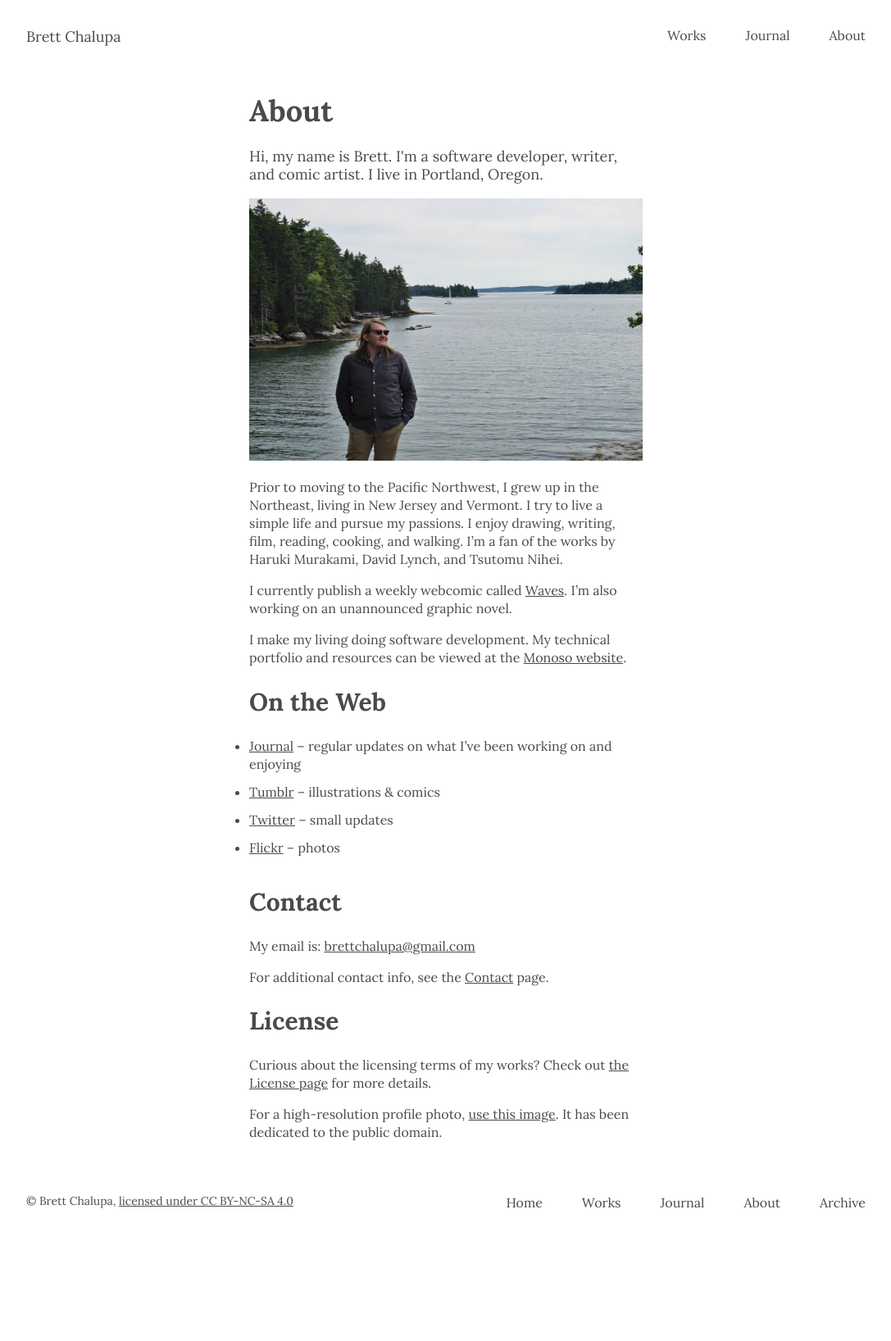
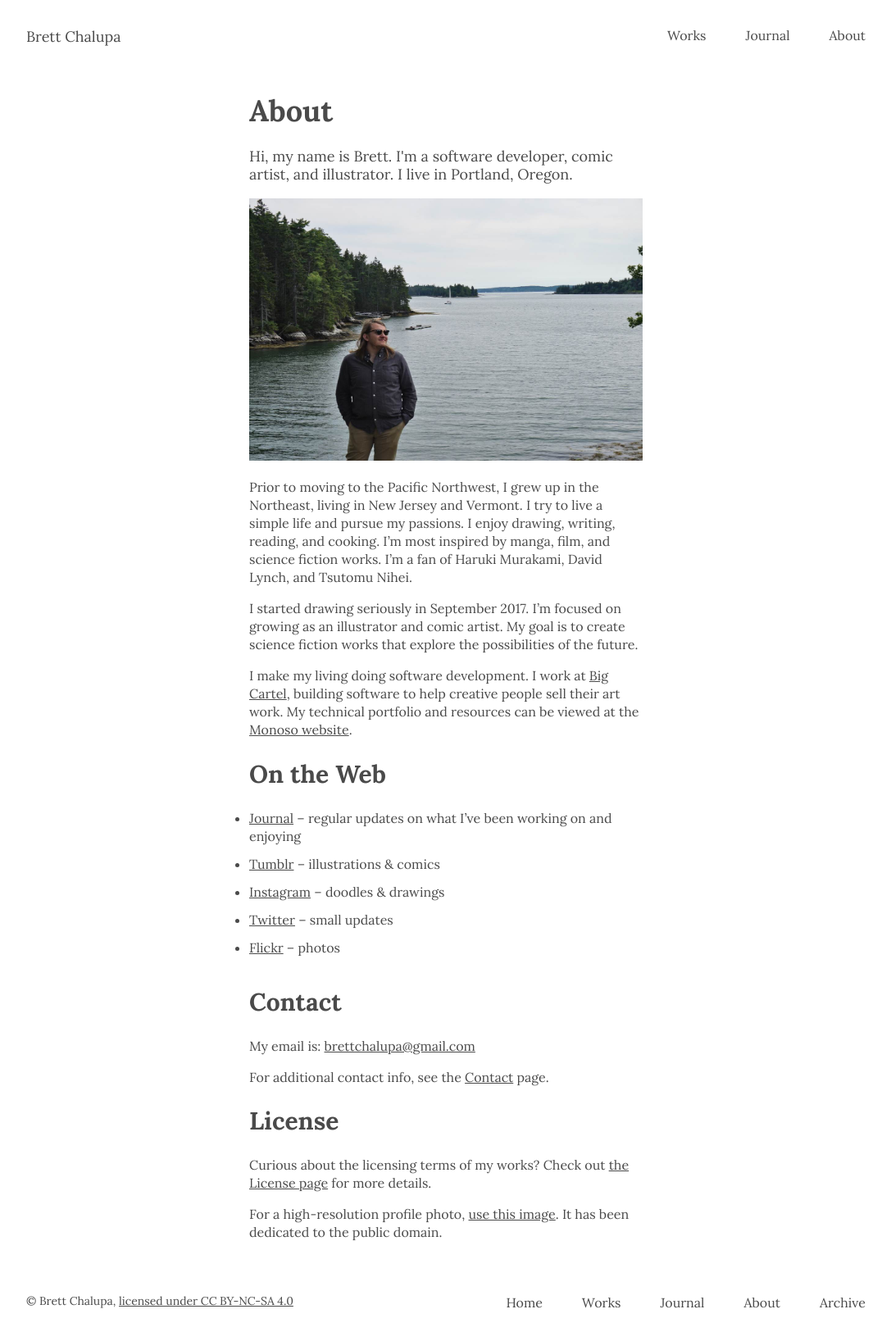
Before and after one commit to brettchalupa/brettchalupa.github.io, a Jekyll site: the page built from about.md, in a window 1280 px wide. Shown: the whole page at 82% size, without its empty margins (96-1183 px from the left). Built offline with Jekyll 4.4.1, drawn with Linux system fonts in a browser that asks for light colours; before the commit the page ends 1514 px from its top, so only the background shows below that.

Commit message:
Start of 2018 refresh
This commit includes a bunch of updates to my site based on the current
state of my life and projects:

- Removes Waves from being a featured callout on the home page since I'm
  winding that project down.
- Nixes Monoso from the home page since I'm not focused on that at this
  time.
- Rewords my general bio and snippets to focus on comics and illustration
- Updates the year on the License page
- Features Waves so it is on the home page as a work

```diff
--- a/_config.yml
+++ b/_config.yml
@@ -36,7 +36,7 @@
       type: brief_moments
     values:
       layout: chapter
-description: 'Comic artist, writer, and software developer based in Portland, Oregon.'
+description: 'Comic artist, illustrator, and software developer based in Portland, Oregon.'
 url: http://www.brettchalupa.com
 logo: "/img/brett_chalupa.jpg"
 twitter:
--- a/about.md
+++ b/about.md
@@ -8,29 +8,31 @@
 # About
 
 <p class='intro'>
-Hi, my name is Brett. I'm a software developer, writer, and comic artist. I live in Portland, Oregon.
+Hi, my name is Brett. I'm a software developer, comic artist, and illustrator. I live in Portland, Oregon.
 </p>
 
 ![Photo of Brett](/img/brett_about.jpg)
 
 Prior to moving to the Pacific Northwest, I grew up in the Northeast,
 living in New Jersey and Vermont. I try to live a simple life and
-pursue my passions. I enjoy drawing, writing, film, reading, cooking,
-and walking. I'm a fan of the works by Haruki Murakami, David Lynch, and
-Tsutomu Nihei.
+pursue my passions. I enjoy drawing, writing, reading, and cooking.
+I'm most inspired by manga, film, and science fiction works. I'm a fan
+of Haruki Murakami, David Lynch, and Tsutomu Nihei.
 
-I currently publish a weekly webcomic called
-[Waves](http://waves.brettchalupa.com). I'm also working on an
-unannounced graphic novel.
+I started drawing seriously in September 2017. I'm focused on growing as
+an illustrator and comic artist. My goal is to create science fiction
+works that explore the possibilities of the future.
 
-I make my living doing software development. My technical portfolio and
-resources can be viewed at the [Monoso website](http://www.monoso.co).
-
+I make my living doing software development. I work at [Big
+Cartel](https://www.bigcartel.com), building software to help creative
+people sell their art work. My technical portfolio and resources can be
+viewed at the [Monoso website](http://www.monoso.co).
 
 ## On the Web
 
 - [Journal](https://journal.brettchalupa.com) &ndash; regular updates on what I've been working on and enjoying
 - [Tumblr](https://brettchalupa.tumblr.com) &ndash; illustrations & comics
+- [Instagram](https://instagram.com/brettchalupadraws) &ndash; doodles & drawings
 - [Twitter](https://twitter.com/brettchalupa) &ndash; small updates
 - [Flickr](https://www.flickr.com/photos/brettchalupa/) &ndash; photos
 
```
Also changed, not shown: _works/lunar-space-colony.md (+0 -1 lines), _works/waves.md (+1 -0 lines), index.html (+3 -21 lines), license.md.
